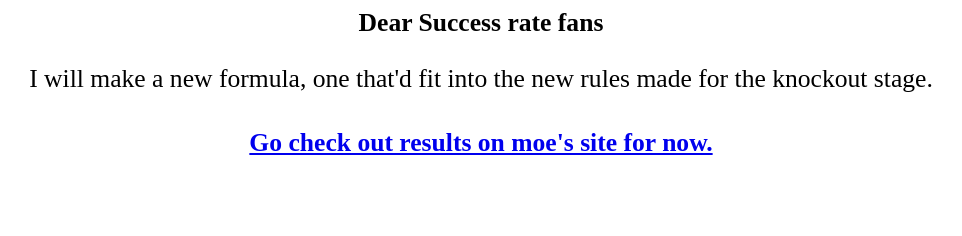
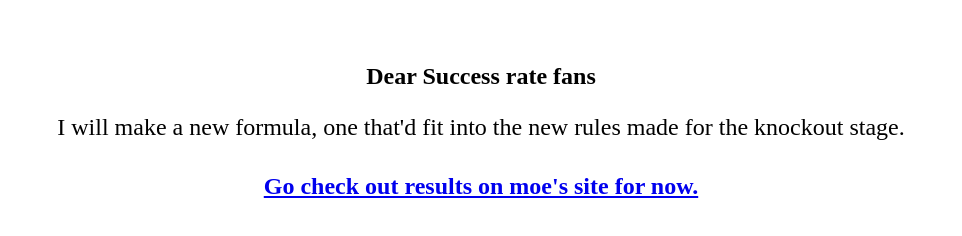
Before and after one commit to jixtes/jixtes.github.io, a plain HTML site: page PIFA/index.html in a window 1280 px wide. Shown: the whole page, without its empty margins (159-1121 px from the left). Drawn offline with Linux system fonts and the light colour scheme.

Commit message:
Update index.html

```diff
--- a/PIFA/index.html
+++ b/PIFA/index.html
@@ -3,7 +3,7 @@
 	<title>Knockout stage</title>
 </head>
 <body>
-	<div style="width:95%; text-align:center; margin:0 auto; font-size:1.6em">
+	<div style="width:95%; text-align:center; margin:5% auto; font-size:1.5em">
 		<b>Dear Success rate fans </b>
 		<p>I will make a new formula, one that'd fit into the new rules made for the knockout stage.</p>
 
```
